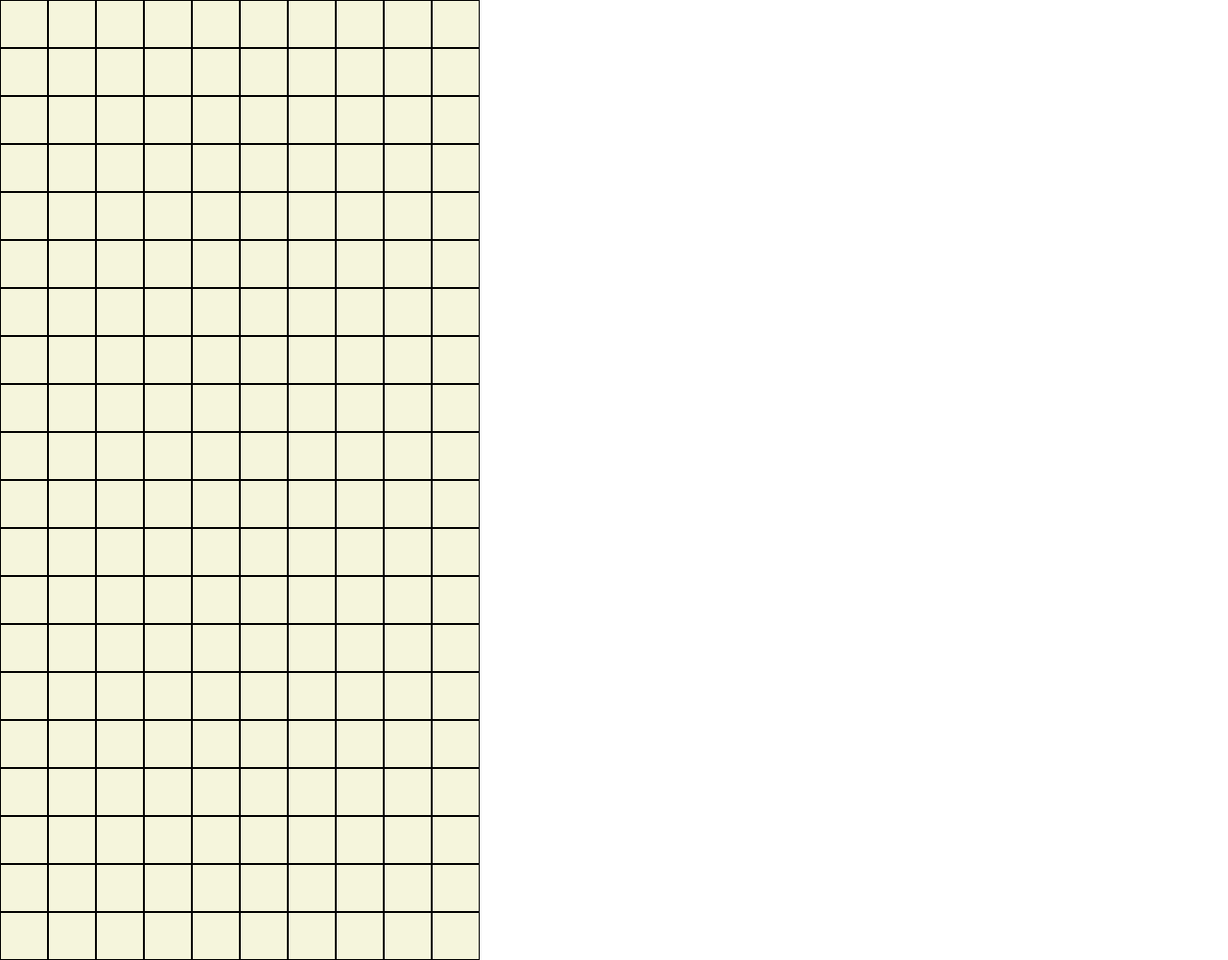
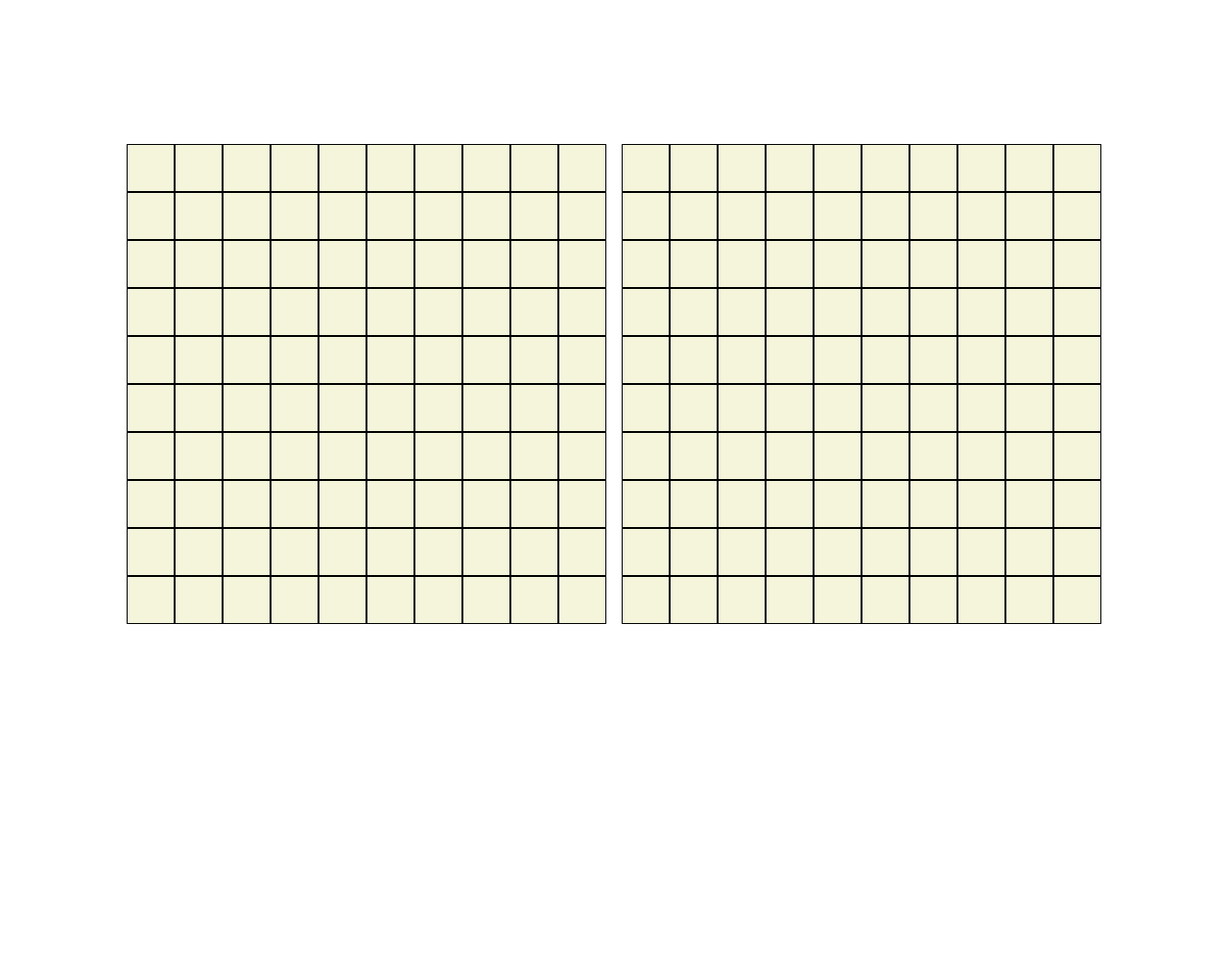
Before and after one commit to Long-Hold/odin-battleship, a website built with webpack: page src/template.html in a window 1280 px wide. Shown: the whole page at 96% size. After the commit the page ends 800 px from the top, so only its background shows below. Built offline with nearby package versions, Linux system fonts and the light colour scheme.

Commit message:
refactor: Adjust auto-sizing of game grid

```diff
--- a/src/styles/styles.css
+++ b/src/styles/styles.css
@@ -213,12 +213,28 @@ summary {
 MY STYLES BELOW THIS LINE
 =====
  */
+body {
+  height: 100vh;
+}
+
+ #game-grids-container {
+  height: 100%;
+  display: flex;
+  gap: 1rem;
+  place-content: center;
+  align-items: center;
+  flex-flow: row wrap;
+ }
 
  .game-grid {
+  height: fit-content;
   width: fit-content;
+  --cell-size: min(50px, calc((100vw - 2rem) / 10));
+
   display: grid;
-  grid-template-rows: repeat(10, 50px);
-  grid-template-columns: repeat(10, 50px);
+  grid-template-rows: repeat(10, var(--cell-size));
+  grid-template-columns: repeat(10, var(--cell-size));
+
   background-color: beige;
 
   div {
```
